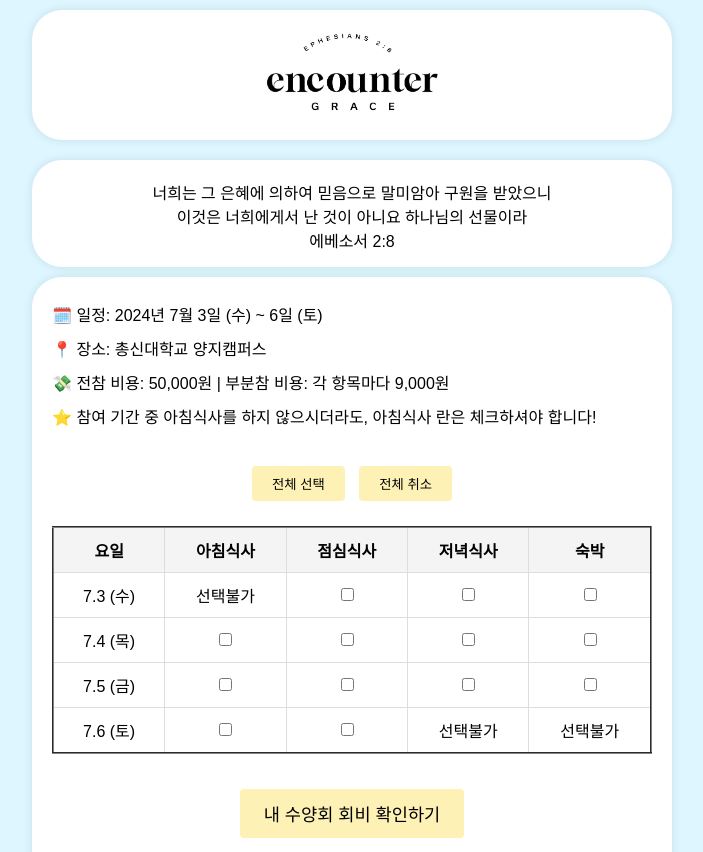
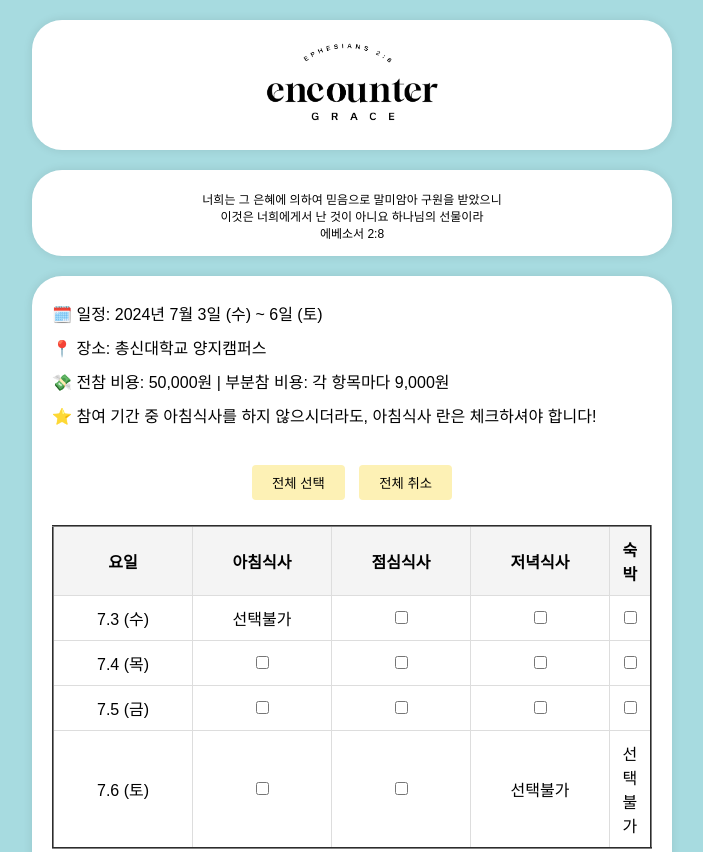
Before and after one commit to yerongshin/EncounterGrace, a plain HTML site: page index.html in a window 1280 px wide. Shown: the top 852 px of the page, without its empty margins (288-991 px from the left). Drawn offline with Linux system fonts and the light colour scheme; a web font is replaced by a local one.

Commit message:
Update style.css

```diff
--- a/css/style.css
+++ b/css/style.css
@@ -1,6 +1,6 @@
 body {
     font-family: 'IBM Plex Sans KR', sans-serif;
-    background-color: #ddf6ff;
+    background-color: #a7dbe0;
     margin: 0;
     padding: 0;
     display: flex;
@@ -14,7 +14,7 @@ body {
     width: 100%;
     display: flex;
     justify-content: center;
-    margin: 10px 0;
+    font-size: 0.75em;
 }
 
 .title-box, .text-box {
@@ -29,10 +29,12 @@ body {
     flex-direction: column;
     justify-content: center;
     align-items: center;
+    margin-bottom: 20px; /* 사각형 간의 간격을 동일하게 설정 */
 }
 
 .title-box {
-    padding: 5px 20px; /* 첫 번째 사각형 크기 줄이기 */
+    padding: 5px 20px;
+    margin-top: 20px; /* 첫 번째 사각형을 아래로 이동 */
 }
 
 .title-box img {
@@ -108,6 +110,7 @@ th, td {
     padding: 10px;
     text-align: center;
     border: 1px solid #ddd;
+    width: 25%;
 }
 
 th {
```
